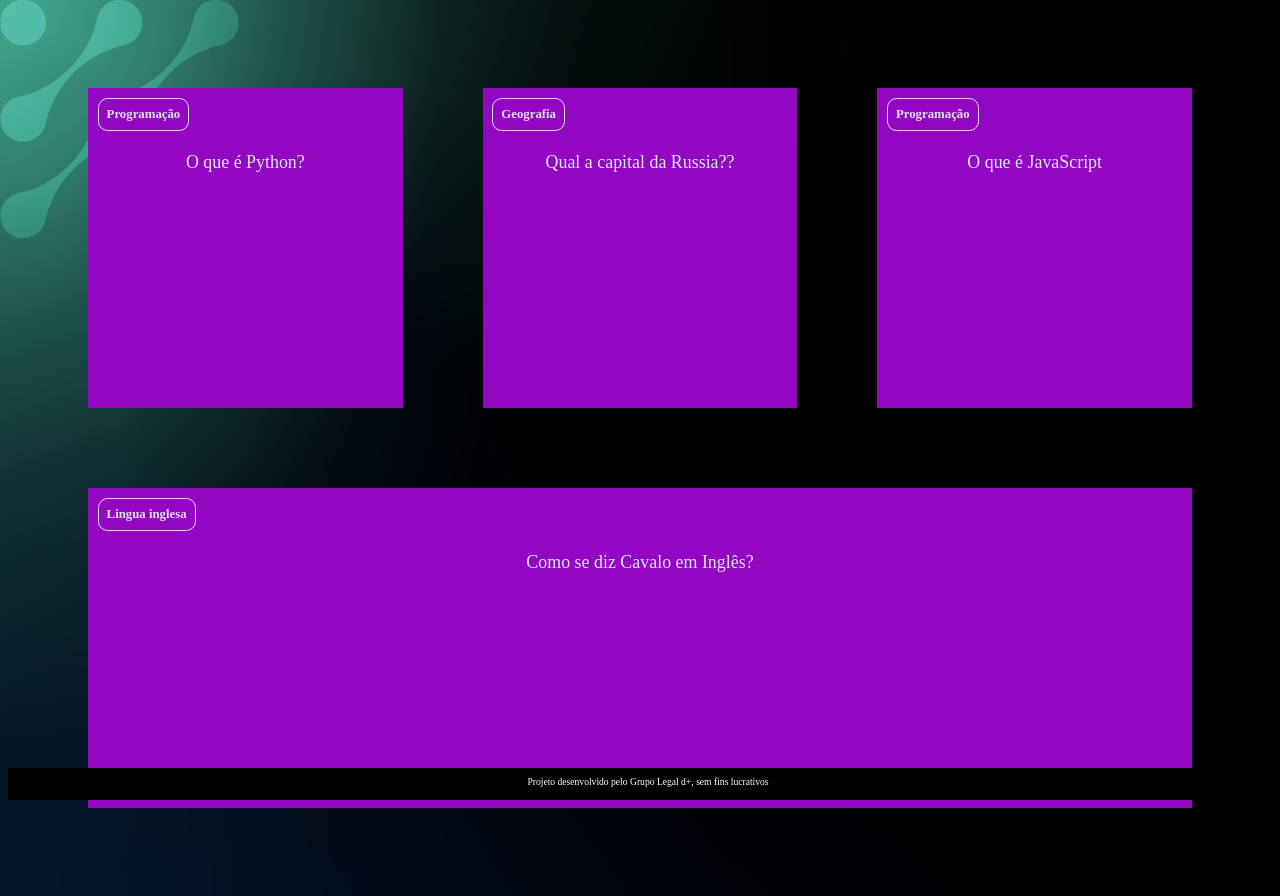
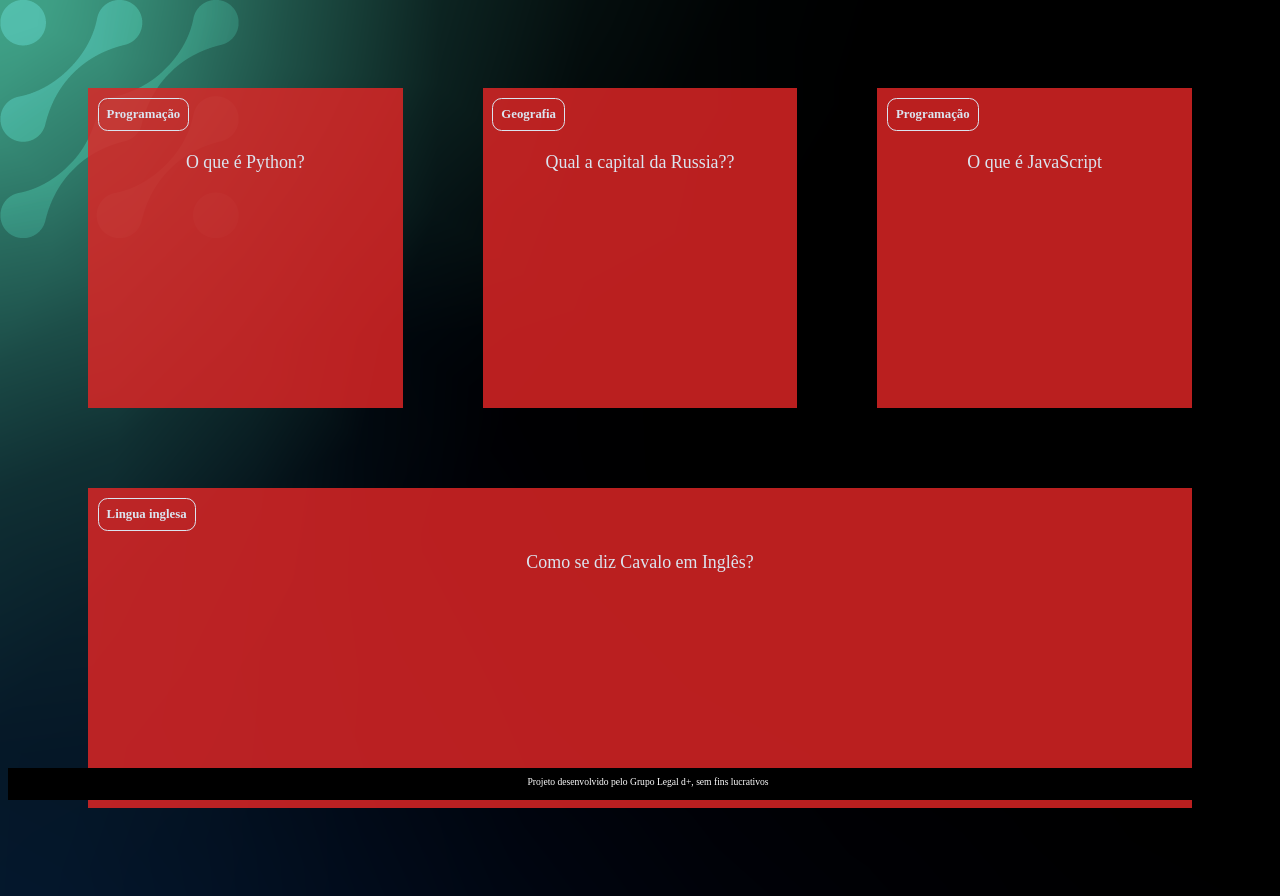
Before and after one commit to Igor-14-2A/IgorCards, a plain HTML site: page index.html in a window 1280 px wide. Drawn offline with Linux system fonts and the light colour scheme.

Commit message:
Update style.css

```diff
--- a/assets/style.css
+++ b/assets/style.css
@@ -1,6 +1,6 @@
 :root {
     --text-color: #DBE4EF;
-    --card-front-color: #9407c2;
+    --card-front-color: #de2525d6;
     --card-back-color: #9df400;
 }
 
```
